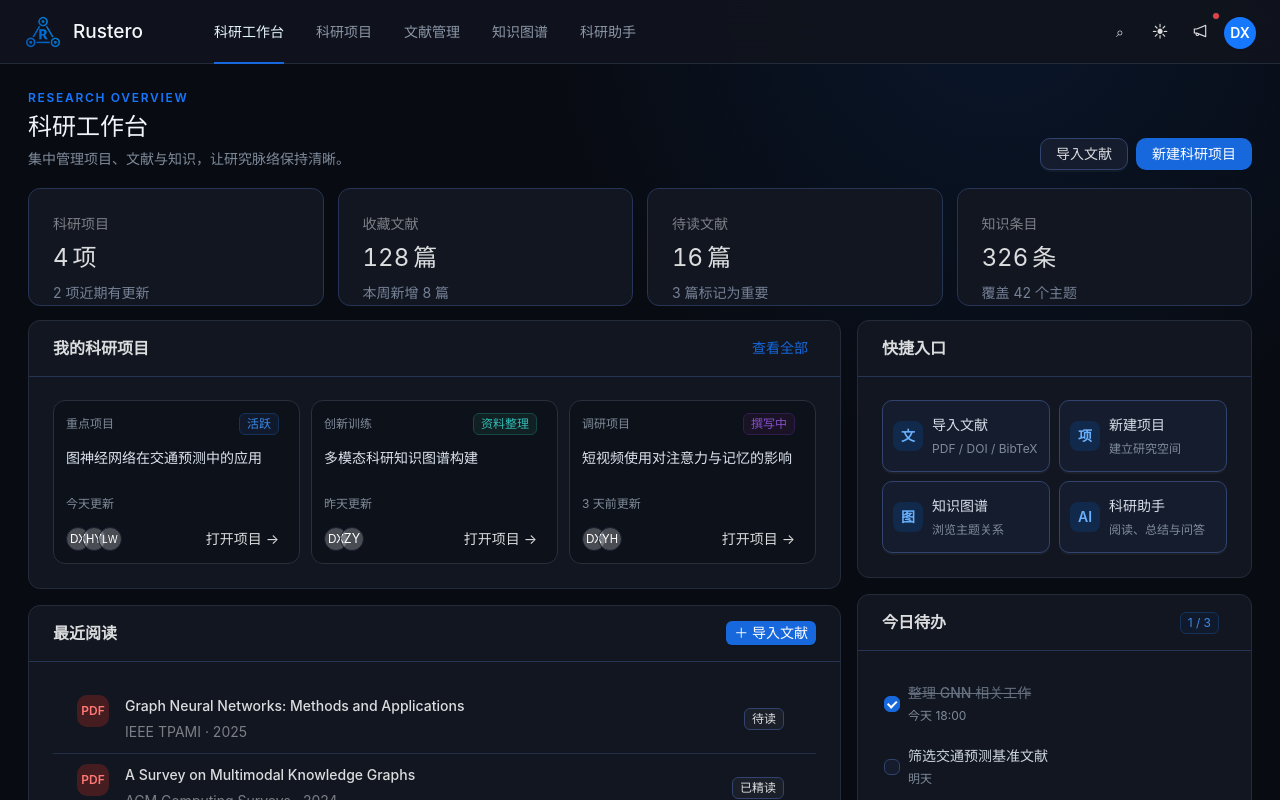
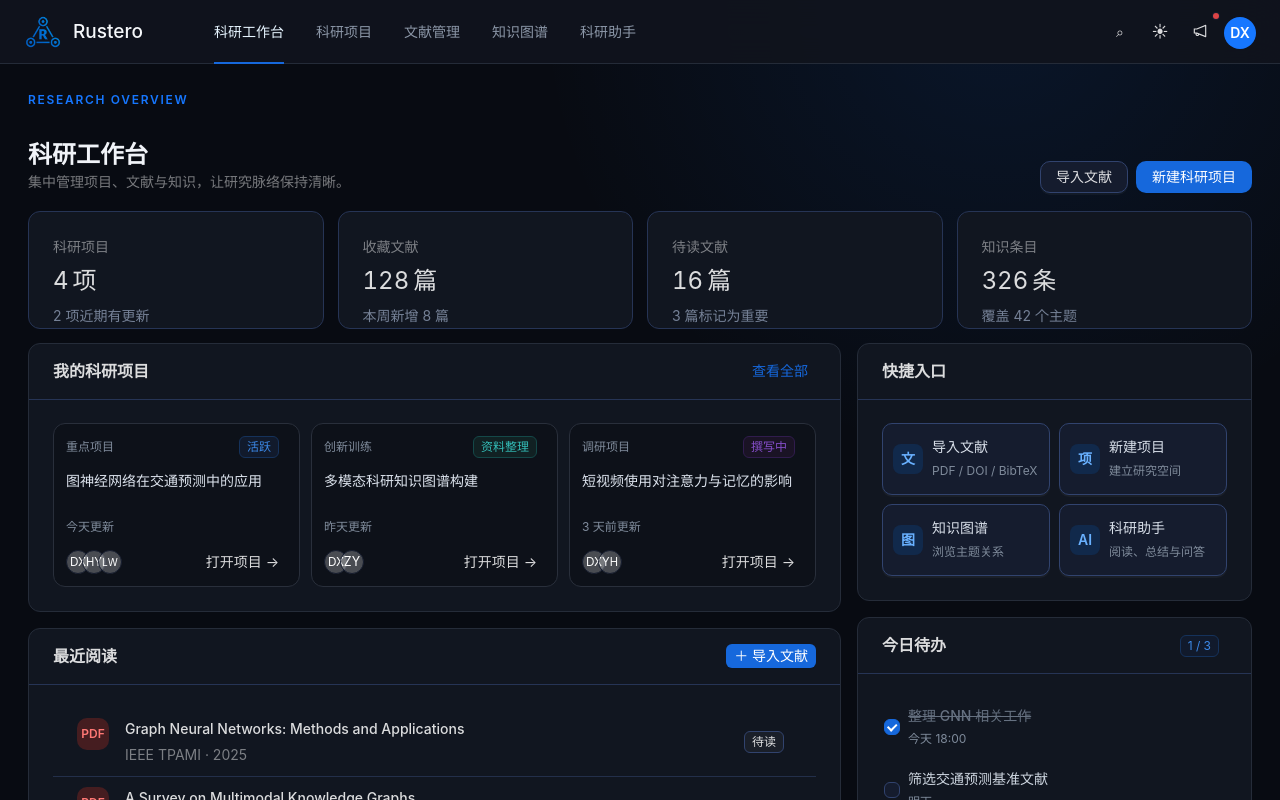
Before and after one commit to lishuang996/Rustero, a Vue app: page / in a window 1280 px wide. Built offline with nearby package versions, Linux system fonts and the light colour scheme.

Commit message:
Register Ant Design Vue Typography and refactor page title

```diff
--- a/src/main.ts
+++ b/src/main.ts
@@ -14,6 +14,7 @@ import {
   Space,
   Statistic,
   Tag,
+  Typography,
 } from "ant-design-vue";
 import "ant-design-vue/dist/reset.css";
 import App from "./App.vue";
@@ -40,6 +41,10 @@ Object.entries({
   ASpace: Space,
   AStatistic: Statistic,
   ATag: Tag,
+  ATypography: Typography,
+  ATypographyText: Typography.Text,
+  ATypographyTitle: Typography.Title,
+  ATypographyParagraph: Typography.Paragraph,
 }).forEach(([name, component]) => app.component(name, component));
 
 app.mount("#app");
--- a/src/views/ResearchHome.vue
+++ b/src/views/ResearchHome.vue
@@ -28,11 +28,15 @@ const finishedTasks = computed(
 
     <a-layout-content class="page-content">
       <section class="page-title">
-        <div>
-          <span>RESEARCH OVERVIEW</span>
-          <h1>科研工作台</h1>
-          <p>集中管理项目、文献与知识，让研究脉络保持清晰。</p>
-        </div>
+        <a-typography>
+          <a-typography-text class="page-label"
+          >RESEARCH OVERVIEW</a-typography-text
+          >
+          <a-typography-title :level="3">科研工作台</a-typography-title>
+          <a-typography-paragraph type="secondary">
+            集中管理项目、文献与知识，让研究脉络保持清晰。
+          </a-typography-paragraph>
+        </a-typography>
         <a-space>
           <a-button>导入文献</a-button>
           <a-button type="primary">新建科研项目</a-button>
@@ -265,25 +269,17 @@ body {
   justify-content: space-between;
   gap: 18px;
 }
-.page-title span {
+.page-label {
   color: #1677ff;
   font-size: 12px;
   font-weight: 600;
-  line-height: 20px;
   letter-spacing: 1.7px;
 }
-.page-title h1 {
-  margin: 3px 0 5px;
+.page-title :deep(.ant-typography) {
+  margin-bottom: 0;
+}
+.page-title :deep(.ant-typography h3) {
   color: var(--title);
-  font-size: 24px;
-  font-weight: 500;
-  line-height: 32px;
-}
-.page-title p {
-  margin: 0;
-  color: var(--muted);
-  font-size: 14px;
-  line-height: 22px;
 }
 .stat-row {
   margin-bottom: 14px;
@@ -511,7 +507,7 @@ body {
   .page-title {
     align-items: flex-start;
   }
-  .page-title > div + * {
+  .page-title > a-typography + * {
     display: none;
   }
   .side-column {
```
